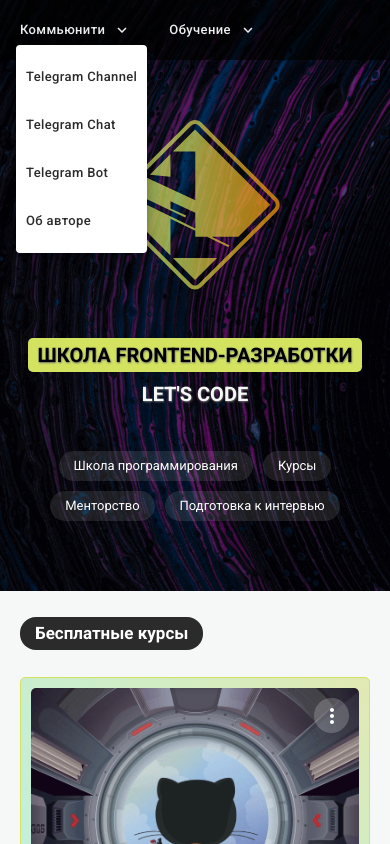
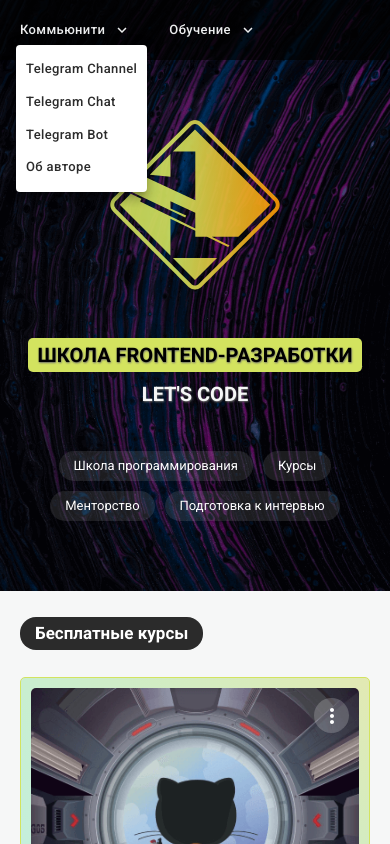
Before and after one commit to letscode-dev/letscode-dev.github.io, a Next.js app: page / in a window 390 px wide. Both pictures are taken after a click on the button "Коммьюнити". Shown: the top 844 px of the page. Built offline with nearby package versions, Linux system fonts and the light colour scheme.

Commit message:
Bash Script Commit

```diff
--- a/app/index/components/Header/components/MenuSelected/MenuSelected.jsx
+++ b/app/index/components/Header/components/MenuSelected/MenuSelected.jsx
@@ -49,7 +49,8 @@ const MenuSelected = (props) => {
                         onClick={handleClose}
                         sx={{
                             padding: 0,
-                            margin: 0
+                            margin: 0,
+                            minHeight: 'auto'
                         }}
                     >
                         <a
--- a/app/index/components/SectionCources/components/Options/Options.jsx
+++ b/app/index/components/SectionCources/components/Options/Options.jsx
@@ -37,7 +37,11 @@ const Options = (props) => {
                 onClose={handleClose}
             >
                 {options.map((item, index) => (
-                    <MenuItem key={index} onClick={handleClose}>
+                    <MenuItem
+                        key={index}
+                        onClick={handleClose}
+                        sx={{ minHeight: 'auto' }}
+                    >
                         <a
                             className={cn("link", styles.link)}
                             href={item.link}
--- a/app/index/components/SectionStarter/SectionStarter.module.css
+++ b/app/index/components/SectionStarter/SectionStarter.module.css
@@ -90,6 +90,7 @@ ADAPTIVE
         .logo {
             width: 170px;
             height: 170px;
+            opacity: .9;
         }
     }
     .containerChips {
```
